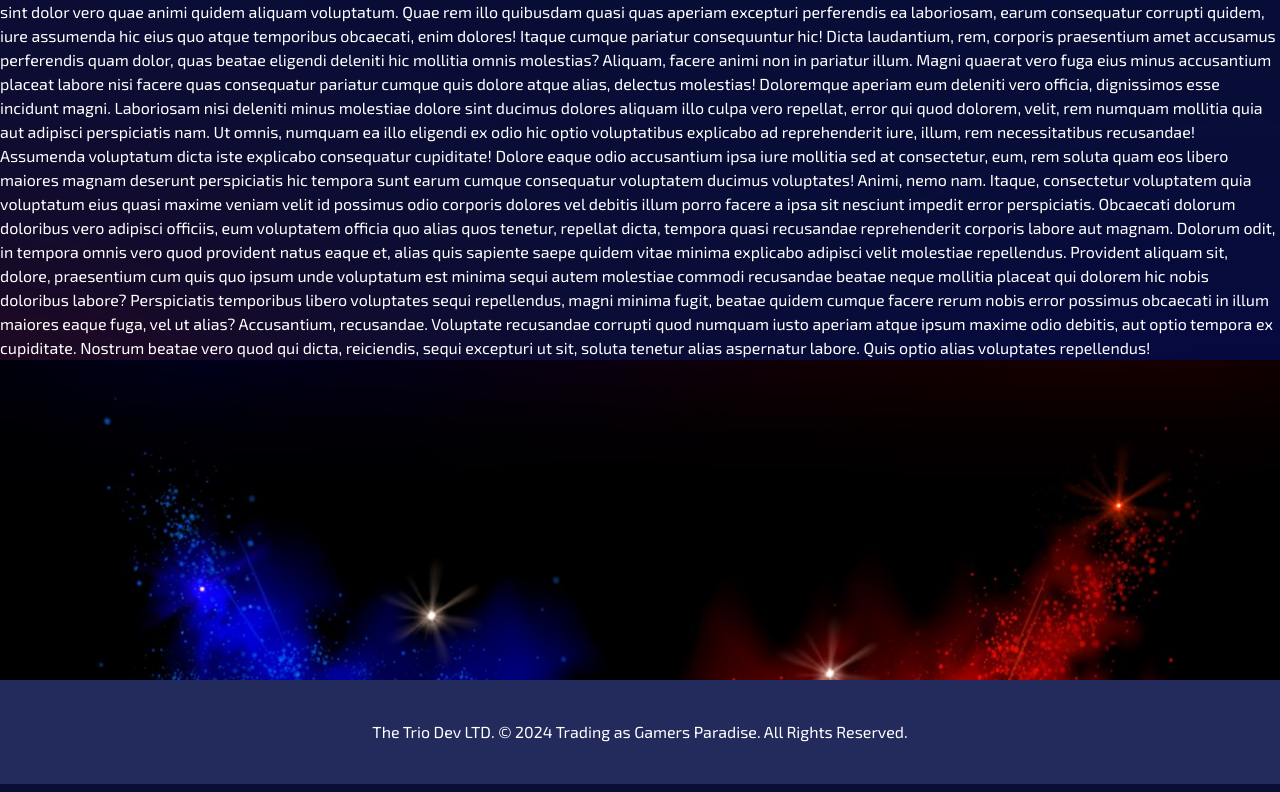
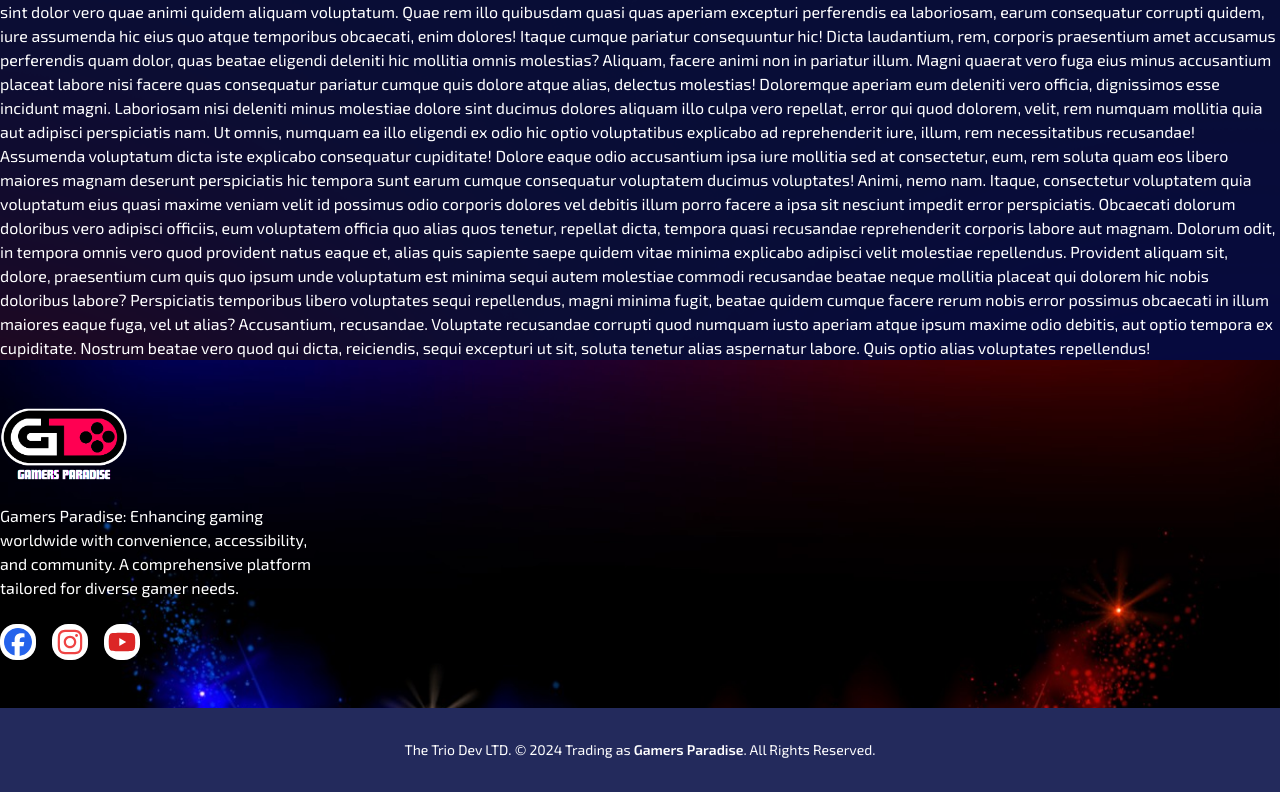
Before and after one commit to mahmudulturan/gamers-paradise-frontend, a Next.js app: page / in a window 1280 px wide. Shown: the part 272-1064 px from the top of the page. Built offline with nearby package versions, Linux system fonts and the light colour scheme.

Commit message:
add: logo and social links on footer

```diff
--- a/package.json
+++ b/package.json
@@ -17,6 +17,7 @@
     "next": "14.2.2",
     "react": "^18",
     "react-dom": "^18",
+    "react-icons": "^5.1.0",
     "react-redux": "^9.1.1",
     "tailwind-merge": "^2.3.0",
     "tailwindcss-animate": "^1.0.7"
--- a/src/app/(root)/components/Shared/Footer/Footer.tsx
+++ b/src/app/(root)/components/Shared/Footer/Footer.tsx
@@ -1,13 +1,45 @@
 import React from 'react';
-import './footer.css'
+import './footer.css';
+import logo from '@/assets/images/logo/gamersParadiseLogo.png';
+import Image from 'next/image';
+import Link from 'next/link';
+import { FaYoutube, FaInstagram, FaFacebook } from "react-icons/fa6";
+
 const Footer = () => {
     return (
         <footer className='footer-bg'>
-            <section className='min-h-[40vh]'>
+            <section className='min-h-[40vh] wrapper flex items-center justify-between gap-6 py-12'>
+                {/* footer logo start*/}
+                <div>
+                    <Link href={'/'}>
+                        <Image className='w-24 md:w-32' src={logo} alt='logo of gamers paradise' />
+                    </Link>
+                    <p className='max-w-xs my-6'>Gamers Paradise: Enhancing gaming worldwide with convenience, accessibility, and community. A comprehensive platform tailored for diverse gamer needs.</p>
+                    <div className='flex gap-4 items-center justify-start'>
+                        <a href="https://www.facebook.com" target='_blank'>
+                            <FaFacebook className='text-4xl hover:-translate-y-1 duration-300 cursor-pointer bg-textCol text-blue-600 p-1 rounded-2xl' />
+                        </a>
+                        <a href="https://www.instagram.com" target='_blank'>
+                            <FaInstagram className='text-4xl hover:-translate-y-1 duration-300 cursor-pointer bg-textCol text-red-500 p-1 rounded-2xl' />
+                        </a>
+                        <a href="https://www.youtube.com" target='_blank'>
+                            <FaYoutube className='text-4xl hover:-translate-y-1 duration-300 cursor-pointer bg-textCol text-red-600 p-1 rounded-2xl' />
+                        </a>
+                    </div>
+                </div>
 
+                {/* suggestions section start*/}
+                <div>
+
+                </div>
+
+                {/* newsletter section start */}
+                <div>
+
+                </div>
             </section>
-            <section className='bg-seconderyCol py-10'>
-                <p className='text-center'>The Trio Dev LTD. © 2024 Trading as Gamers Paradise. All Rights Reserved.</p>
+            <section className='bg-seconderyCol py-8'>
+                <p className='text-center text-sm'>The <span>Trio Dev LTD.</span> © 2024 Trading as <span className='font-semibold'>Gamers Paradise</span>. All Rights Reserved.</p>
             </section>
         </footer>
     );
--- a/src/app/(root)/components/Shared/Footer/footer.css
+++ b/src/app/(root)/components/Shared/Footer/footer.css
@@ -1,6 +1,6 @@
 .footer-bg {
     background-image: url("../../../../../assets/images/background/header-bg.jpg");
-    background-position: center;
+    background-position: center top center;
     background-repeat: no-repeat;
     background-size: cover;
 }
```
Also changed, not shown: 1 other file (tests, documents, lock files or other folders).
